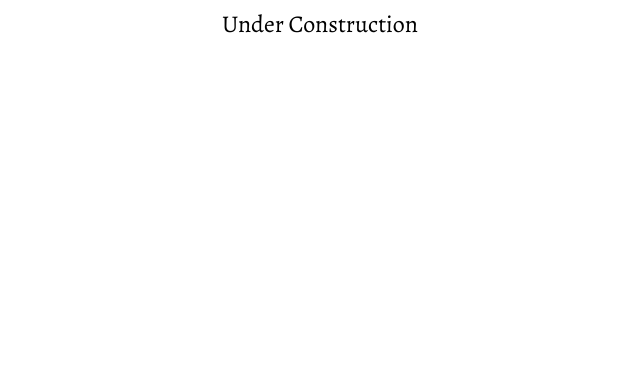
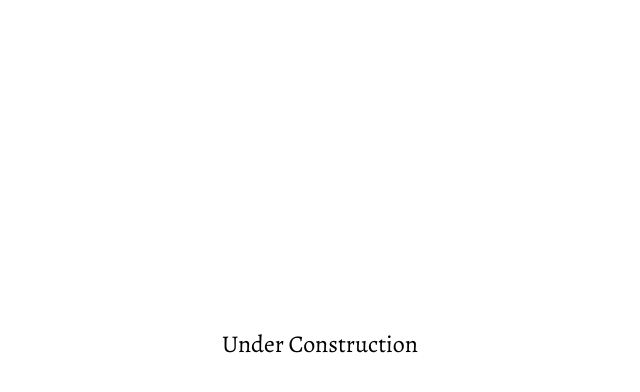
Before and after one commit to mikaelbtw/mikaelbtw.github.io, a plain HTML site: page index.html in a window 1280 px wide. Shown: the whole page, without its empty margins (320-960 px from the left). Drawn offline with nearby package versions, Linux system fonts and the light colour scheme.

Commit message:
chroe: padding top

```diff
--- a/style.css
+++ b/style.css
@@ -2,4 +2,5 @@ body {
   font-family: 'Alegreya', serif;
   font-size: 24px;
   text-align: center;
+  padding-top: 25%;
 }
```
